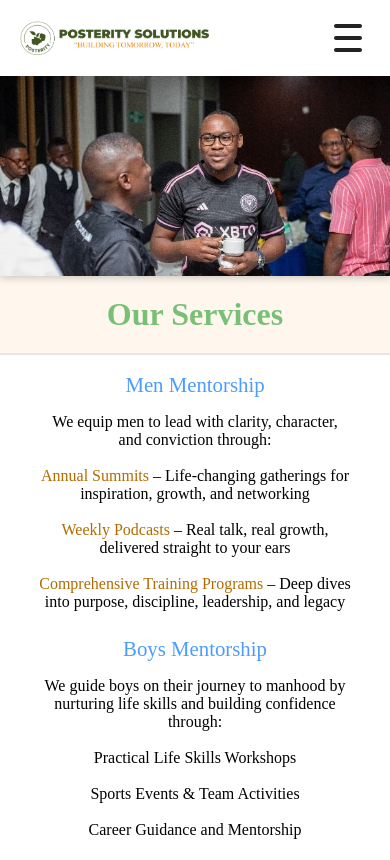
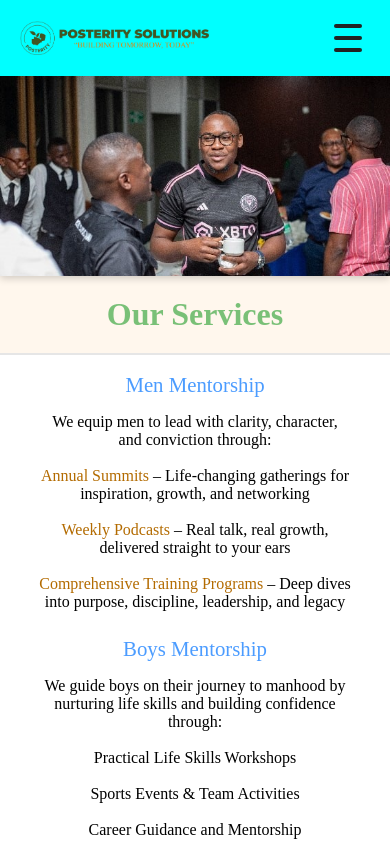
Before and after one commit to Kur0suma/ProsperitySolutions, a plain HTML site: page service.html in a window 390 px wide. Shown: the top 860 px of the page. Drawn offline with Linux system fonts and the light colour scheme; a web font is replaced by a local one.

Commit message:
Update servicesMobile.css

```diff
--- a/servicesMobile.css
+++ b/servicesMobile.css
@@ -13,7 +13,7 @@ html, body {
     flex-direction: row;
     justify-content: center;
     align-items: center;
-    background-color: rgb(255, 255, 255);
+    background-color: rgb(0, 255, 255);
     max-height: 90px;
     position: sticky;   /* Changed from absolute to fixed */
     top: 0;            /* Stick to the top */
```
